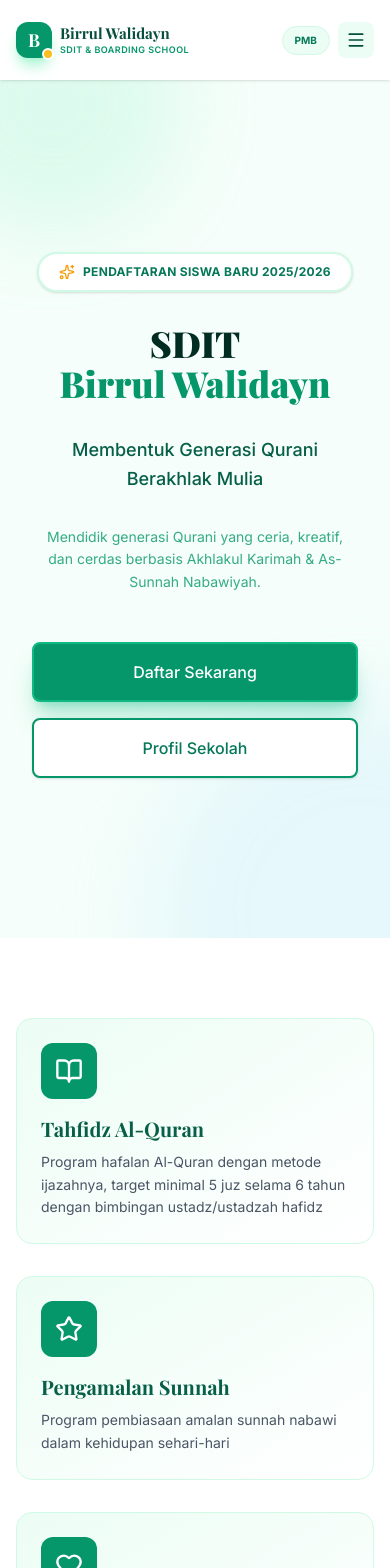
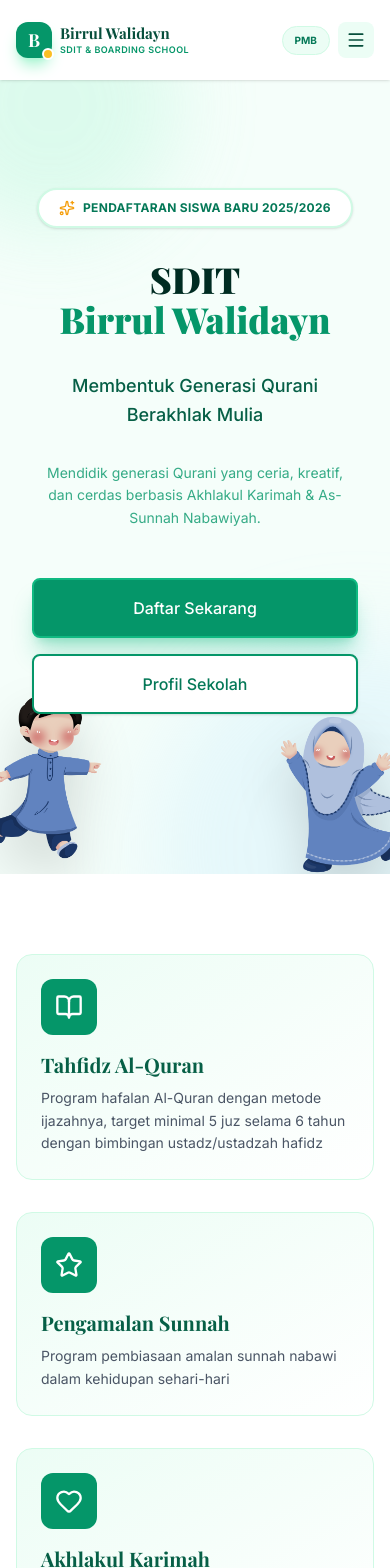
Before and after one commit to pratomobowo/website-sdit-birrul, a Next.js app: page / in a window 390 px wide. Shown: the top 1568 px of the page. Built offline with nearby package versions, Linux system fonts and the light colour scheme; a web font is replaced by a local one.

Commit message:
fix: optimize hero section for mobile and show characters

```diff
--- a/components/home/Hero.tsx
+++ b/components/home/Hero.tsx
@@ -9,7 +9,7 @@ import profileData from "@/data/profile.json";
 
 export default function Hero() {
   return (
-    <section className="relative w-full flex flex-col items-center justify-center bg-emerald-50/50 pt-32 pb-20 lg:pt-40 lg:pb-32 overflow-hidden">
+    <section className="relative w-full flex flex-col items-center justify-center bg-emerald-50/50 pt-24 pb-20 lg:pt-40 lg:pb-32 overflow-hidden">
       {/* Character Images & Playful Background Elements */}
       <div className="absolute top-0 left-0 right-0 bottom-0 pointer-events-none overflow-hidden z-0">
         {/* Left Character (2.png) - Enlarged and positioned with 15% overflow */}
@@ -21,7 +21,7 @@ export default function Hero() {
              x: { duration: 1 },
              y: { duration: 4, repeat: Infinity, ease: "easeInOut" }
            }}
-           className="absolute bottom-4 -left-8 lg:-left-16 w-[220px] sm:w-[300px] lg:w-[450px] z-10 hidden sm:block"
+           className="absolute bottom-0 -left-6 sm:-left-8 lg:-left-16 w-[140px] sm:w-[300px] lg:w-[450px] z-10"
         >
           <Image
             src="/2.png"
@@ -42,7 +42,7 @@ export default function Hero() {
              x: { duration: 1 },
              y: { duration: 5, repeat: Infinity, ease: "easeInOut", delay: 0.5 }
            }}
-           className="absolute bottom-4 -right-8 lg:-right-16 w-[220px] sm:w-[300px] lg:w-[450px] z-10 hidden sm:block"
+           className="absolute bottom-0 -right-6 sm:-right-8 lg:-right-16 w-[140px] sm:w-[300px] lg:w-[450px] z-10"
         >
           <Image
             src="/1.png"
@@ -117,7 +117,7 @@ export default function Hero() {
         </motion.div>
       </div>
 
-      <div className="relative z-10 w-full max-w-7xl mx-auto px-4 sm:px-6 md:px-8 text-center pt-16 pb-20">
+      <div className="relative z-10 w-full max-w-7xl mx-auto px-4 sm:px-6 md:px-8 text-center pt-8 sm:pt-16 pb-20">
         <motion.div
           initial={{ opacity: 0, y: 20 }}
           animate={{ opacity: 1, y: 0 }}
```
